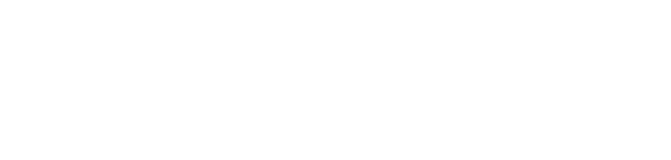
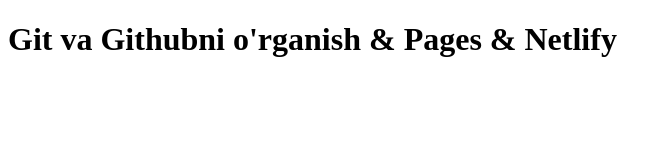
Before and after one commit to Azizbek-Kalandarov/insure, a plain HTML site: page index.html in a window 1280 px wide. Shown: the whole page, without its empty margins (0-671 px from the left). Drawn offline with Linux system fonts and the light colour scheme.

Commit message:
Add heading tag in index.html file

```diff
--- a/index.html
+++ b/index.html
@@ -20,6 +20,7 @@
   <!-- git commit -m "Initial commit" 50 so'zdan oshmasligi kerak, birinchi so'zning bosh harfi katta hafrda bo'lishi kerak , buyruq ohangida bo'lishi shart  -->
   <!-- githubdagi 3 qator codeni tashash kerak  manzil, asosiy shoxa, push -->
 
+  <h1>Git va Githubni o'rganish & Pages & Netlify</h1>
 
 </body>
 </html>
```
